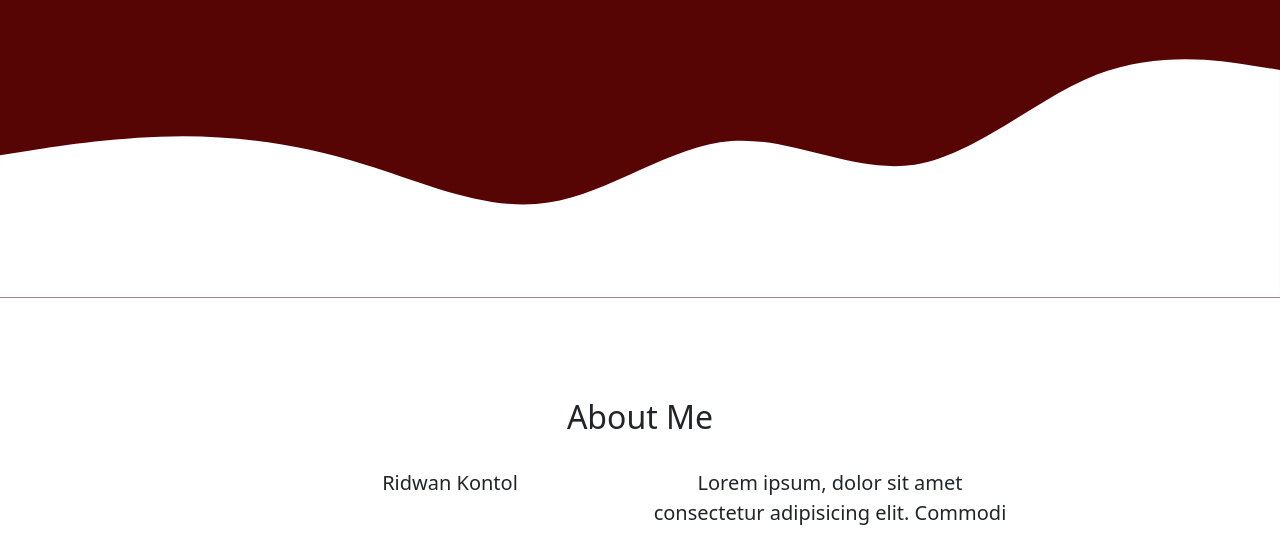
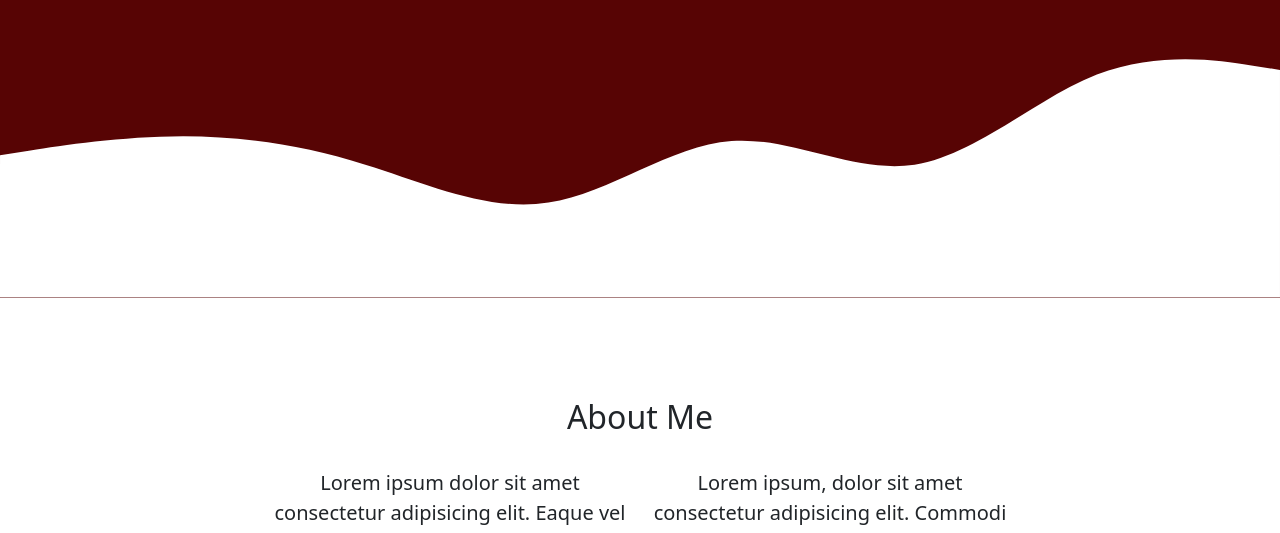
Before and after one commit to Putra1105/Putra1105.github.io, a plain HTML site: page index.html in a window 1280 px wide. Shown: the part 408-941 px from the top of the page. Drawn offline with nearby package versions, Linux system fonts and the light colour scheme.

Commit message:
update index.html

```diff
--- a/index.html
+++ b/index.html
@@ -53,7 +53,7 @@
         </div>
         <div class="row justify-content-center fs-5 text-center">
           <div class="col-md-4">
-            <p>Ridwan Kontol</p>
+            <p>Lorem ipsum dolor sit amet consectetur adipisicing elit. Eaque vel unde suscipit aliquid molestias quasi et illo dolorem qui accusamus.</p>
           </div>
           <div class="col-md-4">
             <p>Lorem ipsum, dolor sit amet consectetur adipisicing elit. Commodi tempora nobis doloremque quasi? Error placeat tempore nobis doloremque impedit fugiat!</p>
```
